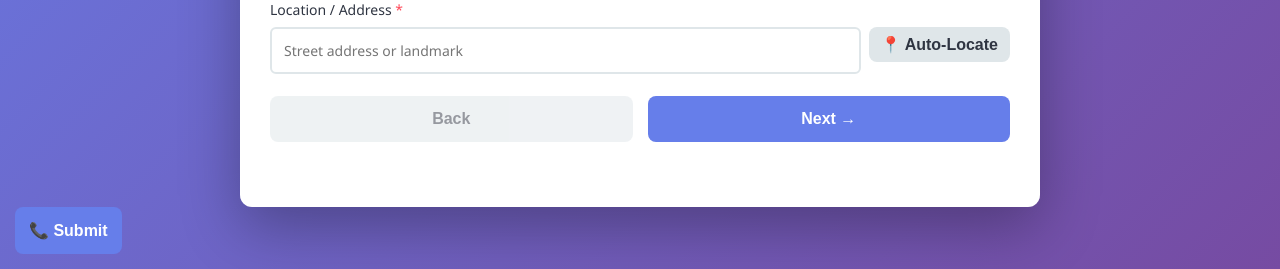
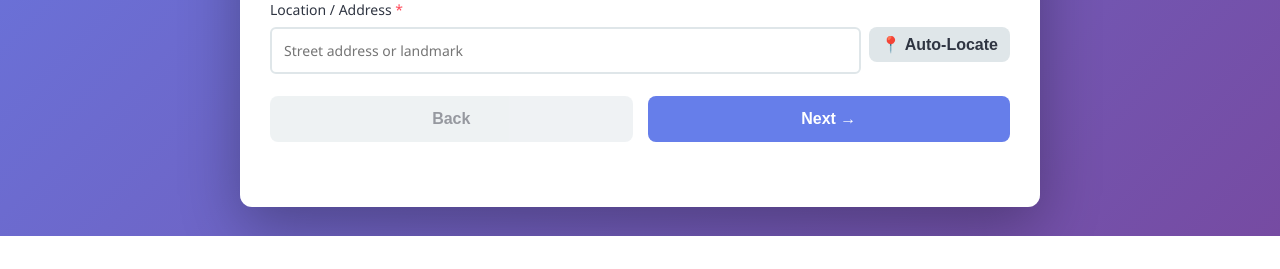
Before and after one commit to Vrushphadatre/Emergency-Triage-System, a Flask app: page /advanced in a window 1280 px wide. Shown: the part 564-833 px from the top of the page. After the commit the page ends 800 px from the top, so only its background shows below. Run offline with Flask 3, Linux system fonts and the light colour scheme.

Commit message:
Removed the duplicate submit button that was appearing on every page.

```diff
--- a/templates/advanced_assessment.html
+++ b/templates/advanced_assessment.html
@@ -829,9 +829,6 @@
             </div>
         </div>
     </div>
-    <button id="submitBtn" class="btn-primary" ">
-  📞 Submit
-</button>
 
 <script>
 
```
